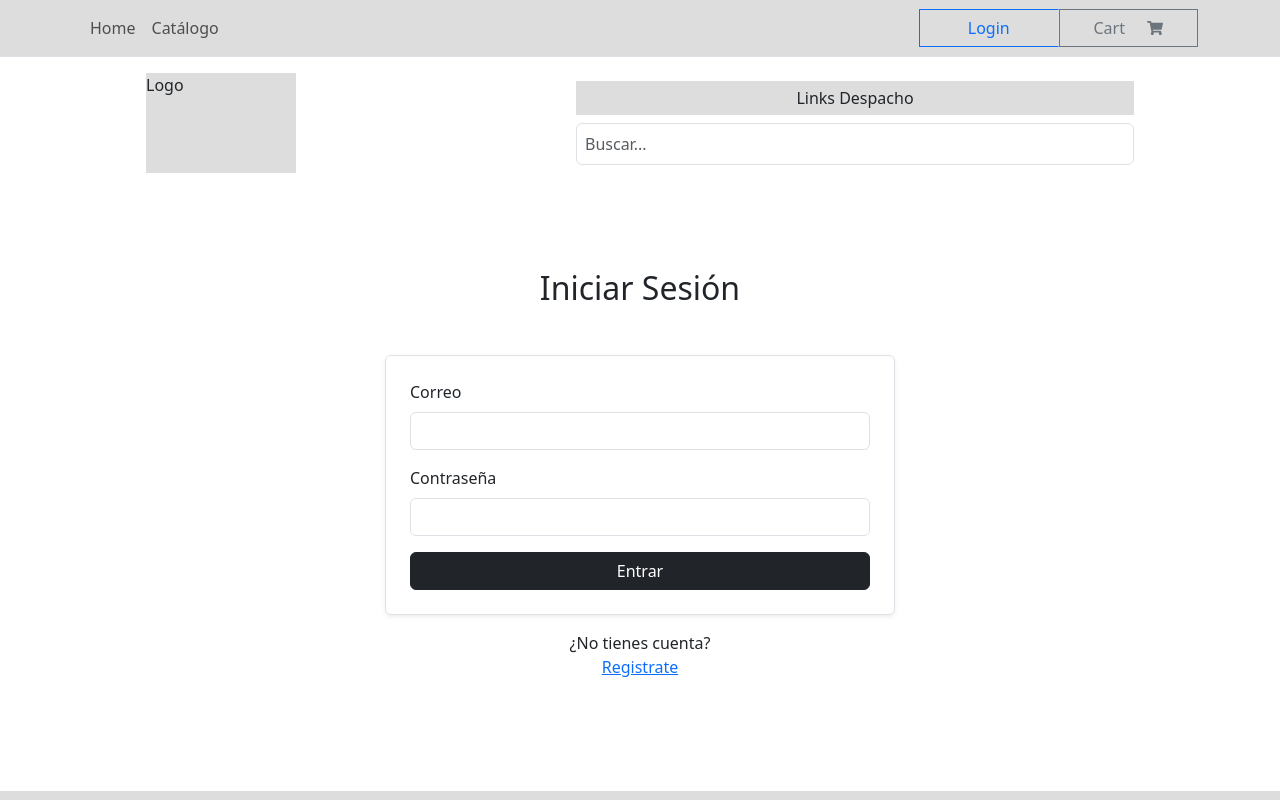
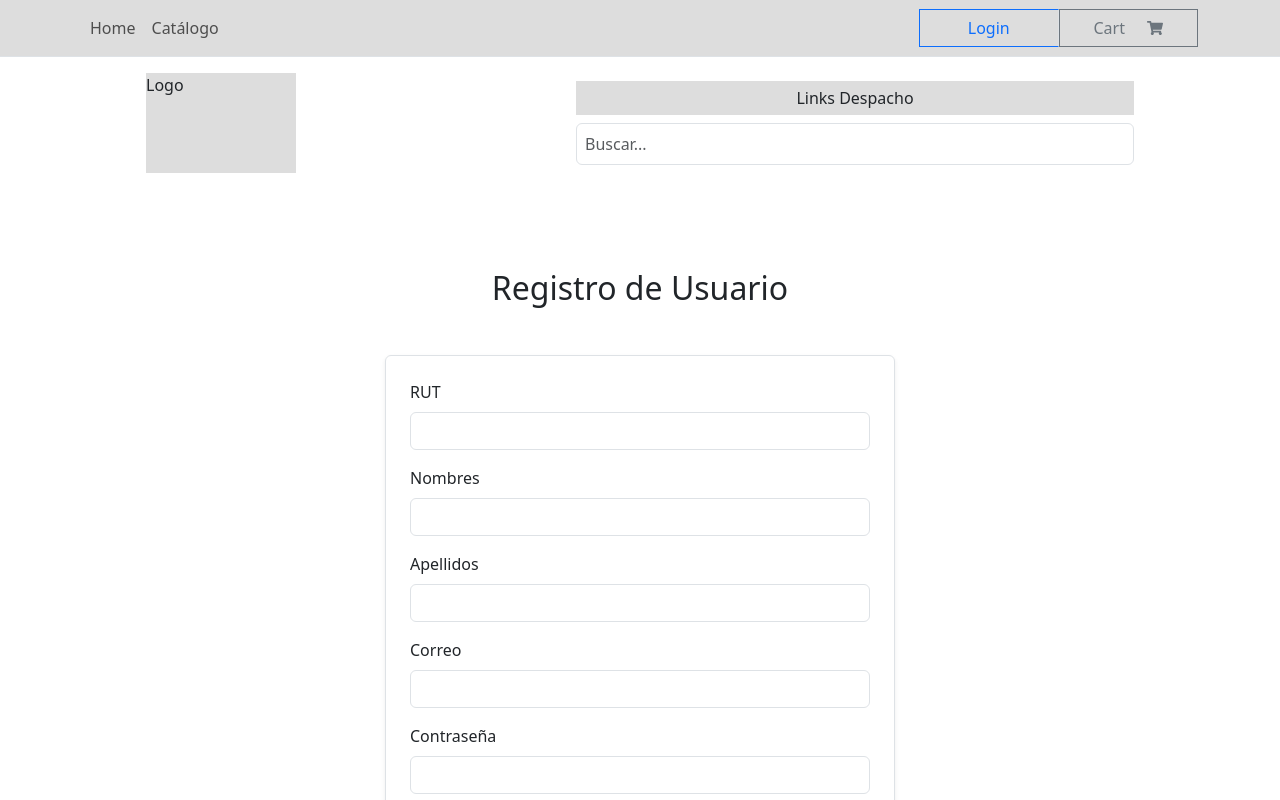
Before and after one commit to JaviVenegas/ProyectoFinal_PlantFiz, a React (Vite) app in the folder frontend/: page / in a window 1280 px wide. Shown: the top 800 px of the page. Built offline with nearby package versions, Linux system fonts and the light colour scheme.

Commit message:
Prueba de push a User_Branch

```diff
--- a/frontend/src/App.jsx
+++ b/frontend/src/App.jsx
@@ -8,10 +8,7 @@ function App() {
   return (
     <>
       <CustomNav />
-
-      {/* <RegisterForm /> */}
-      <LoginForm />
-
+      <RegisterForm />
       <Footer />
     </>
   )
```
